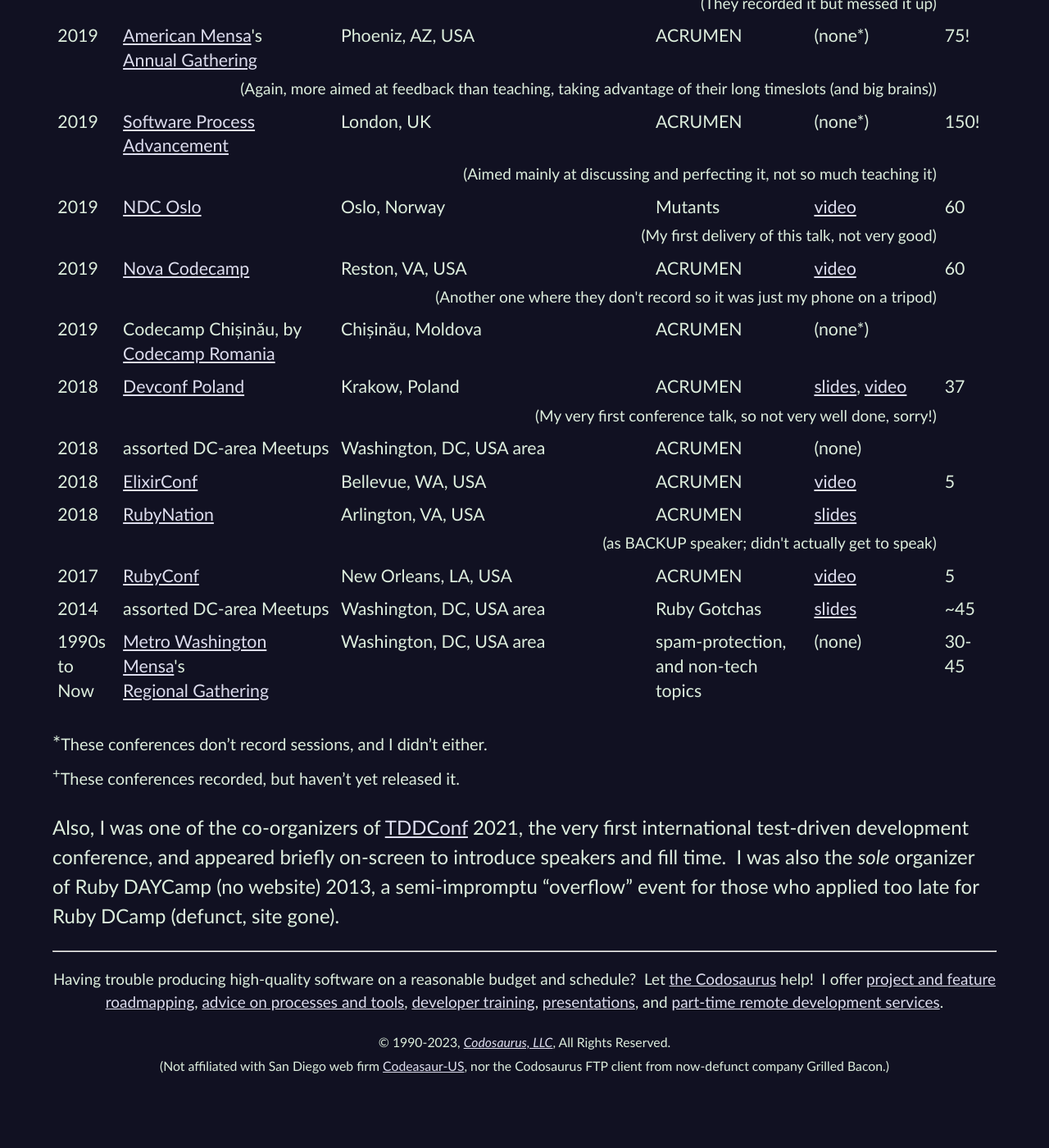
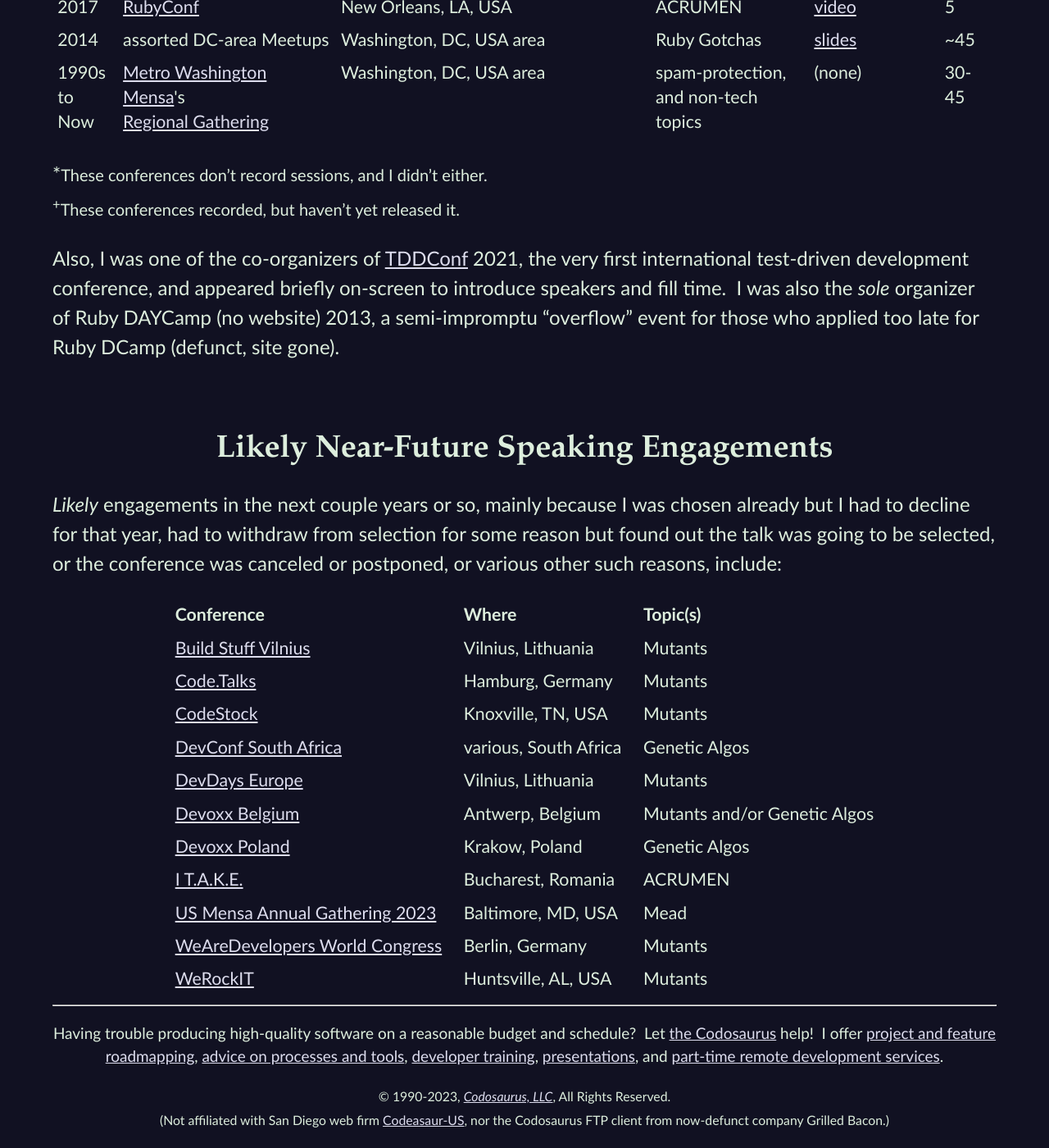
Before and after one commit to CodosaurusLLC/CodosaurusLLC.github.io, a Jekyll site: the page built from speaking.md, in a window 1280 px wide and 1400 px high, scrolled down 4609 px. Shown: the whole window at 82% size. Built offline with Jekyll 4.4.1, drawn with Linux system fonts in a browser that asks for light colours; before the commit the page ends 5942 px from its top, so only the background shows below that; some of the changed text lies outside the part shown.

Commit message:
add some likely future stuff, and rearrange, on speaking page

```diff
--- a/speaking.md
+++ b/speaking.md
@@ -108,32 +108,6 @@
 |May&nbsp;2023||[TEQnation](https://teqnation.com/){:rel="nofollow" target="_new"}||Utrecht, Netherlands||Genetic Algos|
 |May&nbsp;2023||[NDC Oslo](https://ndcoslo.com/){:rel="nofollow" target="_new"}||Oslo, Norway||Genetic Algos|
 {:class="upcoming-engagements speaking"}
-
-<br/>
-
-### Likely Near-Future Speaking Engagements
-
-_Likely_ engagements in the next couple years or so,
-mainly because I was chosen already
-but I declined for this year,
-or the conference was canceled
-or postponed
-(or moved online too many timezones away,
-or various other reasons),
-include:
-
-| Conference || Where || Topic(s) |
-|-|
-|[Build Stuff Vilnius](https://www.buildstuff.events/){:rel="nofollow" target="_new"}||Vilnius, Lithuania||Mutants|
-|[Code.Talks](https://www.codetalks.de/){:rel="nofollow" target="_new"}||Hamburg, Germany||Mutants|
-|[CodeStock](http://codestock.org/){:rel="nofollow" target="_new"}||Knoxville, TN, USA||Mutants|
-|[DevDays Europe](https://devdays.lt/){:rel="nofollow" target="_new"}||Vilnius, Lithuania||Mutants|
-|[Devoxx Belgium](https://devoxx.be/){:rel="nofollow" target="_new"}||Antwerp, Belgium||Mutants and/or Genetic Algos|
-|[I T.A.K.E.](https://itakeunconf.com/){:rel="nofollow" target="_new"}||Bucharest, Romania||ACRUMEN|
-|[US Mensa Annual Gathering 2023](https://ag.us.mensa.org/){:rel="nofollow" target="_new"}||Baltimore, MD, USA||Mead|
-|[WeAreDevelopers World Congress](https://www.wearedevelopers.com/world-congress){:rel="nofollow" target="_new"}||Berlin, Germany||Mutants|
-|[WeRockIT](https://www.werockitconf.com/){:rel="nofollow" target="_new"}||Huntsville, AL, USA||Mutants|
-{:class="likely-engagements speaking"}
 
 <br/>
 
@@ -534,3 +508,32 @@
 those who applied too late for
 Ruby DCamp
 (defunct, site gone).
+
+<br/>
+
+### Likely Near-Future Speaking Engagements
+
+_Likely_ engagements in the next couple years or so,
+mainly because I was chosen already
+but I had to decline for that year,
+had to withdraw from selection for some reason but
+found out the talk was going to be selected,
+or the conference was canceled
+or postponed,
+or various other such reasons,
+include:
+
+| Conference || Where || Topic(s) |
+|-|
+|[Build Stuff Vilnius](https://www.buildstuff.events/){:rel="nofollow" target="_new"}||Vilnius, Lithuania||Mutants|
+|[Code.Talks](https://www.codetalks.de/){:rel="nofollow" target="_new"}||Hamburg, Germany||Mutants|
+|[CodeStock](http://codestock.org/){:rel="nofollow" target="_new"}||Knoxville, TN, USA||Mutants|
+|[DevConf South Africa](https://www.devconf.co.za/){:rel="nofollow" target="_new"}||various, South Africa||Genetic Algos|
+|[DevDays Europe](https://devdays.lt/){:rel="nofollow" target="_new"}||Vilnius, Lithuania||Mutants|
+|[Devoxx Belgium](https://devoxx.be/){:rel="nofollow" target="_new"}||Antwerp, Belgium||Mutants and/or Genetic Algos|
+|[Devoxx Poland](https://devoxx.pl/){:rel="nofollow" target="_new"}||Krakow, Poland||Genetic Algos|
+|[I T.A.K.E.](https://itakeunconf.com/){:rel="nofollow" target="_new"}||Bucharest, Romania||ACRUMEN|
+|[US Mensa Annual Gathering 2023](https://ag.us.mensa.org/){:rel="nofollow" target="_new"}||Baltimore, MD, USA||Mead|
+|[WeAreDevelopers World Congress](https://www.wearedevelopers.com/world-congress){:rel="nofollow" target="_new"}||Berlin, Germany||Mutants|
+|[WeRockIT](https://www.werockitconf.com/){:rel="nofollow" target="_new"}||Huntsville, AL, USA||Mutants|
+{:class="likely-engagements speaking"}
```
